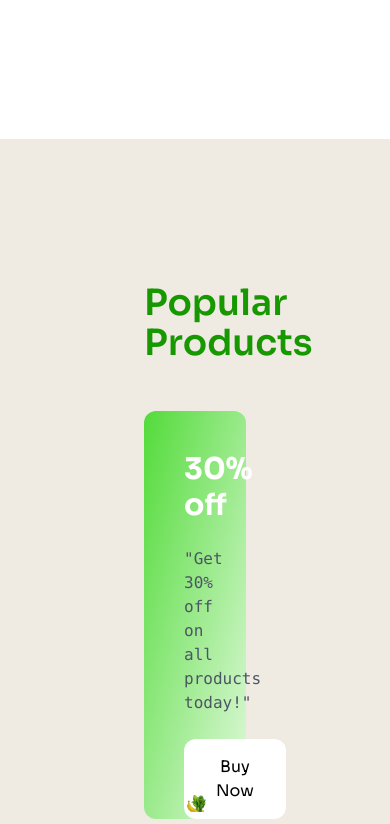
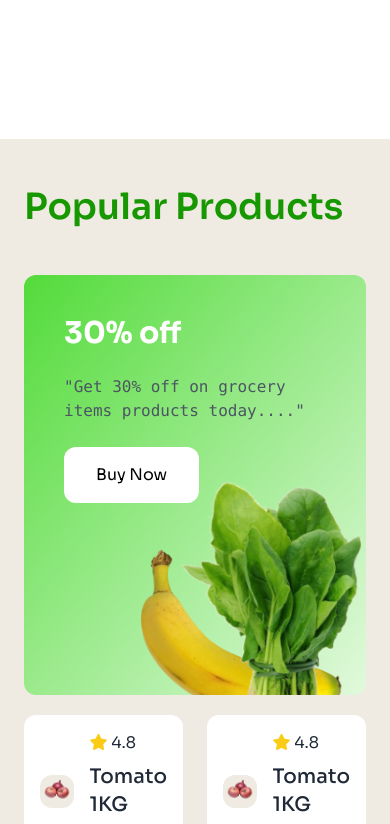
Before and after one commit to tan-vir828/nature-platter, a plain HTML site: page index.html in a window 390 px wide. Shown: the part 2000-2824 px from the top of the page. Drawn offline with nearby package versions, Linux system fonts and the light colour scheme.

Commit message:
addedddddddd

```diff
--- a/index.html
+++ b/index.html
@@ -125,7 +125,7 @@
     </section>
 
     <!-- Popular Products -->
-    <section class="bg-[#EFEBE3] px-36 py-36">
+    <section class="bg-[#EFEBE3] px-6 py-12 sm:px-12 sm:py-24 lg:px-36 lg:py-36">
         <h1 class="text-[#179800] font-semibold text-4xl pb-12">Popular Products</h1>
         <!-- full container -->
         <div class="flex gap-5 justify-between flex-col  lg:flex-row ">
@@ -135,13 +135,13 @@
                 <div class="bg-gradient-to-br from-[#53db3a]  to-[#e1f9dc] px-10 pt-10 rounded-xl ">
                     <div class="flex flex-col gap-6">
                         <h1 class="font-bold text-white text-3xl">30% off</h1>
-                        <p class="font-mono text-gray-600">"Get 30% off on all products today!"</p>
+                        <p class="font-mono text-gray-600">"Get 30% off on grocery items products today...."</p>
                         <div>
                             <button class="bg-white   text-black rounded-xl px-8 py-4">Buy Now</button>
                         </div>
                     </div>
                     <div class="flex justify-end items-center ">
-                        <img class="lg:w-10/12 h-full w-11/12 -mt-8" src="c2-assets/vegetable-offer.png" alt="">
+                        <img class="lg:w-10/12 h-full w-11/12 -mt-8 -mr-10" src="c2-assets/vegetable-offer.png" alt="">
                     </div>
 
                 </div>
```
